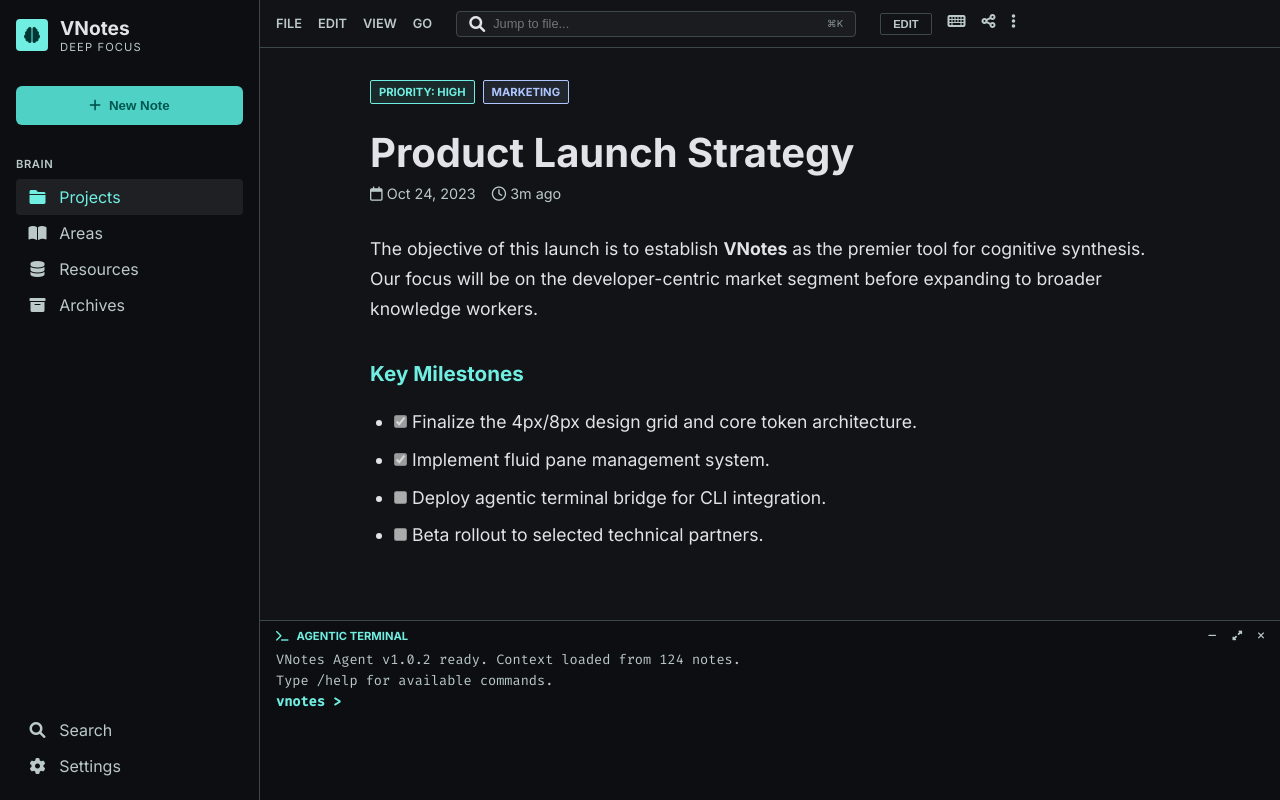
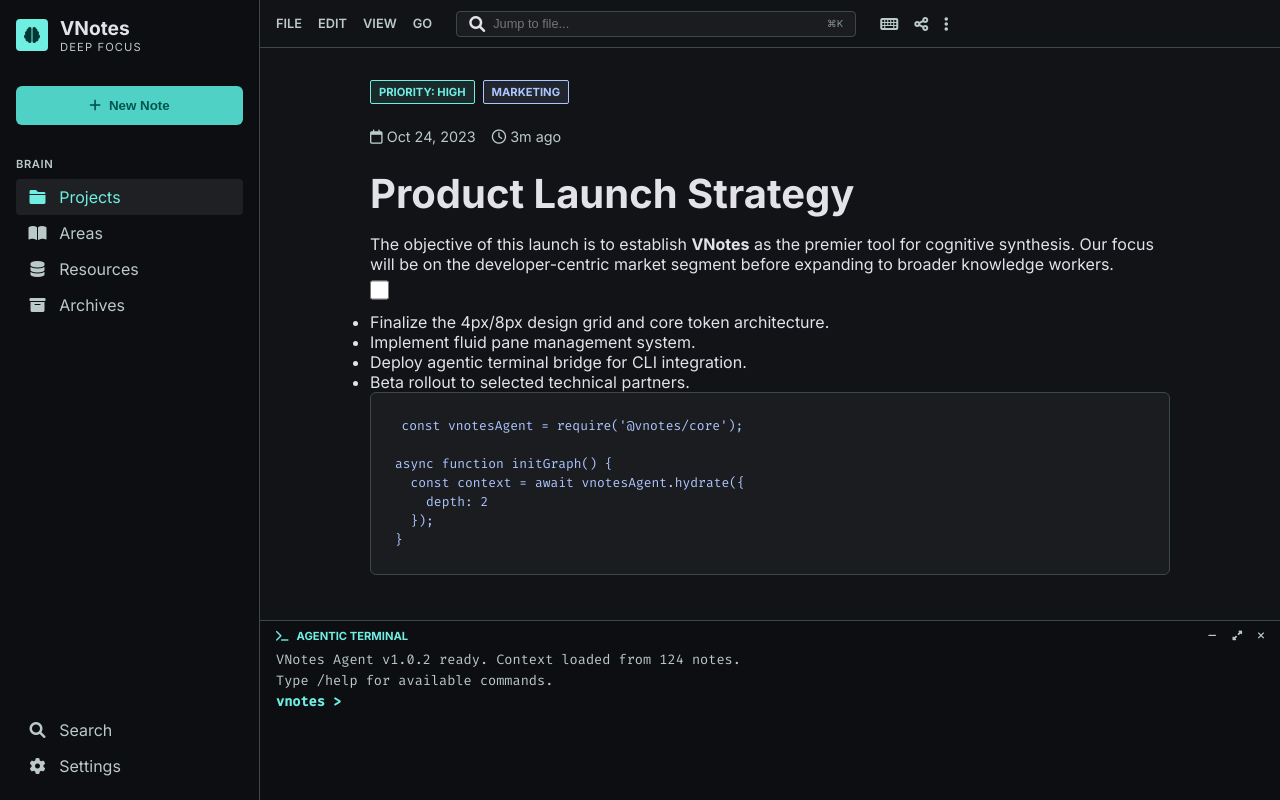
Before and after one commit to vishnuprksh/VNotes, a React (Vite) app: page / in a window 1280 px wide. Built offline with nearby package versions, Linux system fonts and the light colour scheme.

Commit message:
feat: replace ReactMarkdown with Tiptap editor for rich text editing capabilities

```diff
--- a/package.json
+++ b/package.json
@@ -10,9 +10,15 @@
     "preview": "vite preview"
   },
   "dependencies": {
+    "@tiptap/extension-placeholder": "^3.22.4",
+    "@tiptap/extension-task-item": "^3.22.4",
+    "@tiptap/extension-task-list": "^3.22.4",
+    "@tiptap/react": "^3.22.4",
+    "@tiptap/starter-kit": "^3.22.4",
     "react": "^19.2.5",
     "react-dom": "^19.2.5",
     "react-markdown": "^10.1.0",
+    "react-markdown-editor-lite": "^1.3.4",
     "remark-gfm": "^4.0.1"
   },
   "devDependencies": {
--- a/src/App.jsx
+++ b/src/App.jsx
@@ -1,33 +1,46 @@
 import React from 'react'
-import ReactMarkdown from 'react-markdown'
-import remarkGfm from 'remark-gfm'
+import { useEditor, EditorContent } from '@tiptap/react'
+import StarterKit from '@tiptap/starter-kit'
+import Placeholder from '@tiptap/extension-placeholder'
+import TaskList from '@tiptap/extension-task-list'
+import TaskItem from '@tiptap/extension-task-item'
 import './index.css'
 
-function App() {
-  const [isEditing, setIsEditing] = React.useState(false);
-  const [noteTitle, setNoteTitle] = React.useState('Product Launch Strategy');
-  const [noteContent, setNoteContent] = React.useState(`The objective of this launch is to establish **VNotes** as the premier tool for cognitive synthesis. Our focus will be on the developer-centric market segment before expanding to broader knowledge workers.
+const INITIAL_CONTENT = `
+<h2>Product Launch Strategy</h2>
+<p>The objective of this launch is to establish <strong>VNotes</strong> as the premier tool for cognitive synthesis. Our focus will be on the developer-centric market segment before expanding to broader knowledge workers.</p>
 
-### Key Milestones
-- [x] Finalize the 4px/8px design grid and core token architecture.
-- [x] Implement fluid pane management system.
-- [ ] Deploy agentic terminal bridge for CLI integration.
-- [ ] Beta rollout to selected technical partners.
+<ul data-type="taskList">
+  <li data-checked="true">Finalize the 4px/8px design grid and core token architecture.</li>
+  <li data-checked="true">Implement fluid pane management system.</li>
+  <li data-checked="false">Deploy agentic terminal bridge for CLI integration.</li>
+  <li data-checked="false">Beta rollout to selected technical partners.</li>
+</ul>
 
-### Implementation Hook
-Standard event listener for terminal injection:
+<pre><code>const vnotesAgent = require('@vnotes/core');
 
-\`\`\`javascript
-const vnotesAgent = require('@vnotes/core');
-
-// Initialize knowledge graph context
 async function initGraph() {
   const context = await vnotesAgent.hydrate({
     depth: 2
   });
-}
-\`\`\`
-`);
+}</code></pre>
+`
+
+function App() {
+  const editor = useEditor({
+    extensions: [
+      StarterKit,
+      Placeholder.configure({
+        placeholder: 'Start writing...',
+      }),
+      TaskList,
+      TaskItem.configure({
+        nested: true,
+      }),
+    ],
+    content: INITIAL_CONTENT,
+  })
+
   const [terminalLines, setTerminalLines] = React.useState([
     'VNotes Agent v1.0.2 ready. Context loaded from 124 notes.',
     'Type /help for available commands.'
@@ -127,23 +140,6 @@ async function initGraph() {
             <span style={{ fontSize: '0.6rem', color: 'var(--outline)' }}>⌘K</span>
           </div>
           <div className="top-bar-actions">
-            <button
-              className={`edit-toggle ${isEditing ? 'active' : ''}`}
-              onClick={() => setIsEditing(!isEditing)}
-              style={{
-                fontSize: '0.7rem',
-                padding: '0.25rem 0.75rem',
-                borderRadius: 'var(--radius-sm)',
-                background: isEditing ? 'var(--primary)' : 'transparent',
-                color: isEditing ? 'var(--on-primary)' : 'var(--on-surface-variant)',
-                border: `1px solid ${isEditing ? 'var(--primary)' : 'var(--outline-variant)'}`,
-                cursor: 'pointer',
-                fontWeight: 600,
-                textTransform: 'uppercase'
-              }}
-            >
-              {isEditing ? 'Done' : 'Edit'}
-            </button>
             <i className="fas fa-keyboard"></i>
             <i className="fas fa-share-alt"></i>
             <i className="fas fa-ellipsis-v"></i>
@@ -151,41 +147,20 @@ async function initGraph() {
         </header>
 
         <div className="editor-container">
-          <article className={`editor-content ${isEditing ? 'split-view' : ''}`}>
-            {isEditing && (
-              <div className="edit-pane">
-                <input
-                  className="title-input"
-                  value={noteTitle}
-                  onChange={(e) => setNoteTitle(e.target.value)}
-                  placeholder="Note Title"
-                />
-                <textarea
-                  className="content-textarea"
-                  value={noteContent}
-                  onChange={(e) => setNoteContent(e.target.value)}
-                  placeholder="Start writing markdown..."
-                />
-              </div>
-            )}
-            <div className="preview-pane">
+          <article className="editor-content">
             <div className="note-meta">
               <span className="tag priority">Priority: High</span>
               <span className="tag category">Marketing</span>
             </div>
-              <header className="note-header">
-                <h2 className="note-title">{noteTitle}</h2>
+            <header className="note-header" style={{ marginBottom: '0.5rem' }}>
               <div className="note-subtitle">
                 <span><i className="far fa-calendar"></i> Oct 24, 2023</span>
                 <span><i className="far fa-clock"></i> 3m ago</span>
               </div>
             </header>
 
-              <div className="editor-body">
-                <ReactMarkdown remarkPlugins={[remarkGfm]}>
-                  {noteContent}
-                </ReactMarkdown>
-              </div>
+            <div className="editor-body tiptap-editor">
+              <EditorContent editor={editor} />
             </div>
           </article>
         </div>
--- a/src/index.css
+++ b/src/index.css
@@ -238,7 +238,7 @@ body {
     color: var(--on-surface);
 }
 
-/* Editor Styling */
+/* Editor Structural Layout */
 .editor-container {
     flex: 1;
     overflow-y: auto;
@@ -251,50 +251,7 @@ body {
     width: 100%;
     max-width: var(--editor-max-width);
     display: flex;
-    gap: 2rem;
-    transition: max-width 0.3s ease;
-}
-
-.editor-content.split-view {
-    max-width: 100%;
-}
-
-.edit-pane {
-    flex: 1;
-    display: flex;
     flex-direction: column;
-    gap: 1rem;
-    border-right: 1px solid var(--outline-variant);
-    padding-right: 2rem;
-}
-
-.title-input {
-    background: none;
-    border: none;
-    border-bottom: 1px solid var(--outline-variant);
-    color: var(--on-surface);
-    font-size: 2rem;
-    font-weight: 700;
-    outline: none;
-    padding-bottom: 0.5rem;
-}
-
-.content-textarea {
-    flex: 1;
-    background: none;
-    border: none;
-    color: var(--on-surface);
-    font-family: var(--font-code);
-    font-size: 1rem;
-    line-height: 1.6;
-    outline: none;
-    resize: none;
-    min-height: 500px;
-}
-
-.preview-pane {
-    flex: 1;
-    overflow-y: auto;
 }
 
 .note-meta {
@@ -324,13 +281,7 @@ body {
 }
 
 .note-header {
-    margin-bottom: 2rem;
-}
-
-.note-title {
-    font-size: 2.5rem;
-    font-weight: 700;
-    margin-bottom: 0.5rem;
+    margin-bottom: 1rem;
 }
 
 .note-subtitle {
@@ -340,41 +291,66 @@ body {
     gap: 1rem;
 }
 
-.editor-body {
-    font-size: 1.1rem;
-    line-height: 1.7;
+/* Tiptap Editor Styling */
+.tiptap-editor {
+    flex: 1;
+    outline: none;
+    margin-top: 1rem;
+}
+
+.tiptap-editor .ProseMirror {
+    outline: none;
+    min-height: 500px;
+}
+
+/* Tiptap Task Lists */
+ul[data-type="taskList"] {
+    list-style: none;
+    padding: 0;
+}
+
+ul[data-type="taskList"] li {
+    display: flex;
+    align-items: flex-start;
+    gap: 0.75rem;
+    margin-bottom: 0.5rem;
+}
+
+ul[data-type="taskList"] input[type="checkbox"] {
+    margin-top: 0.4rem;
+    cursor: pointer;
+    accent-color: var(--primary);
+    width: 1.2rem;
+    height: 1.2rem;
+}
+
+/* Tiptap Placeholder */
+.tiptap-editor .ProseMirror p.is-editor-empty:first-child::before {
+    content: attr(data-placeholder);
+    float: left;
+    color: var(--outline);
+    pointer-events: none;
+    height: 0;
+}
+
+/* Obsidian-like focal headings */
+.tiptap-editor .ProseMirror h2 {
+    font-size: 2.5rem;
+    font-weight: 700;
+    margin-bottom: 1rem;
     color: var(--on-surface);
 }
 
-/* Markdown Specific Overrides */
-.editor-body h1, .editor-body h2, .editor-body h3 {
-    margin-top: 2rem;
-    margin-bottom: 1rem;
-    color: var(--primary);
-}
-
-.editor-body p {
-    margin-bottom: 1.5rem;
-}
-
-.editor-body ul, .editor-body ol {
-    margin-bottom: 1.5rem;
-    padding-left: 1.5rem;
-}
-
-.editor-body li {
-    margin-bottom: 0.5rem;
-}
-
-.editor-body code {
+.tiptap-editor .ProseMirror code {
     background-color: var(--surface-container-low);
     padding: 0.2rem 0.4rem;
     border-radius: var(--radius-sm);
     font-family: var(--font-code);
     font-size: 0.9em;
+    color: var(--secondary);
 }
 
-.editor-body pre {
+.tiptap-editor .ProseMirror pre {
     background-color: var(--surface-container-low);
     border-radius: var(--radius-md);
     padding: 1.5rem;
@@ -383,41 +359,6 @@ body {
     border: 1px solid var(--outline-variant);
     margin-bottom: 2rem;
     overflow-x: auto;
-}
-
-.editor-body pre code {
-    background: none;
-    padding: 0;
-}
-
-.editor-body blockquote {
-    border-left: 4px solid var(--primary);
-    padding-left: 1.5rem;
-    margin: 1.5rem 0;
-    color: var(--on-surface-variant);
-    font-style: italic;
-}
-
-.editor-body img {
-    max-width: 100%;
-    border-radius: var(--radius-md);
-    margin: 1.5rem 0;
-}
-
-.editor-body table {
-    width: 100%;
-    border-collapse: collapse;
-    margin-bottom: 1.5rem;
-}
-
-.editor-body th, .editor-body td {
-    border: 1px solid var(--outline-variant);
-    padding: 0.75rem;
-    text-align: left;
-}
-
-.editor-body th {
-    background-color: var(--surface-container-low);
 }
 
 /* Terminal Styling */
```
Also changed, not shown: 1 other file (tests, documents, lock files or other folders). Lines whose indentation alone changed are shown as unchanged.
